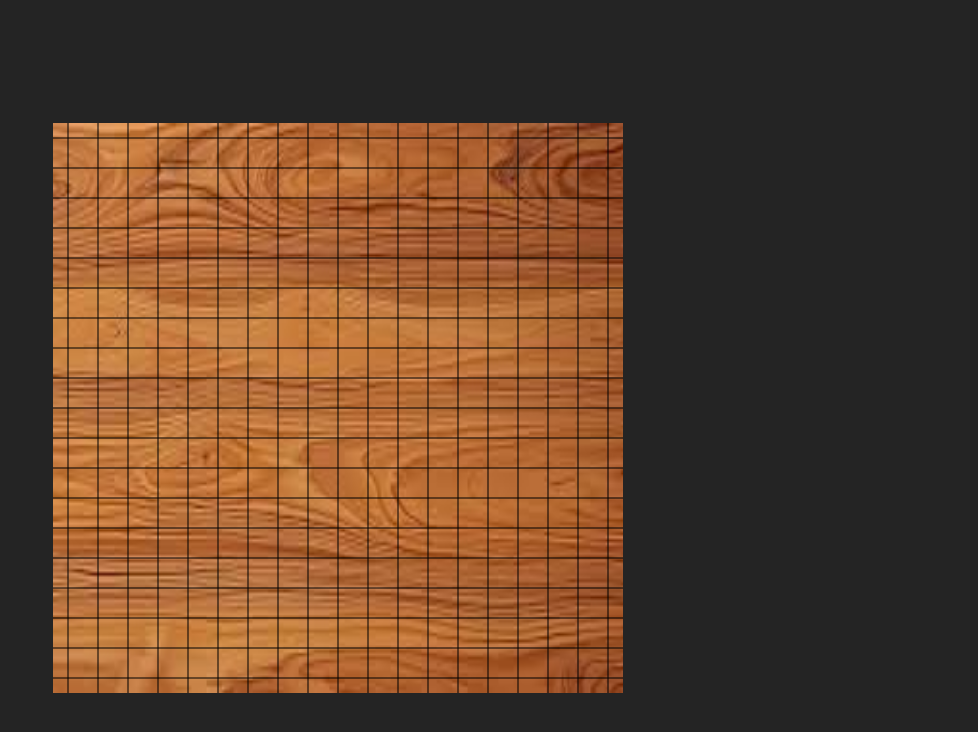
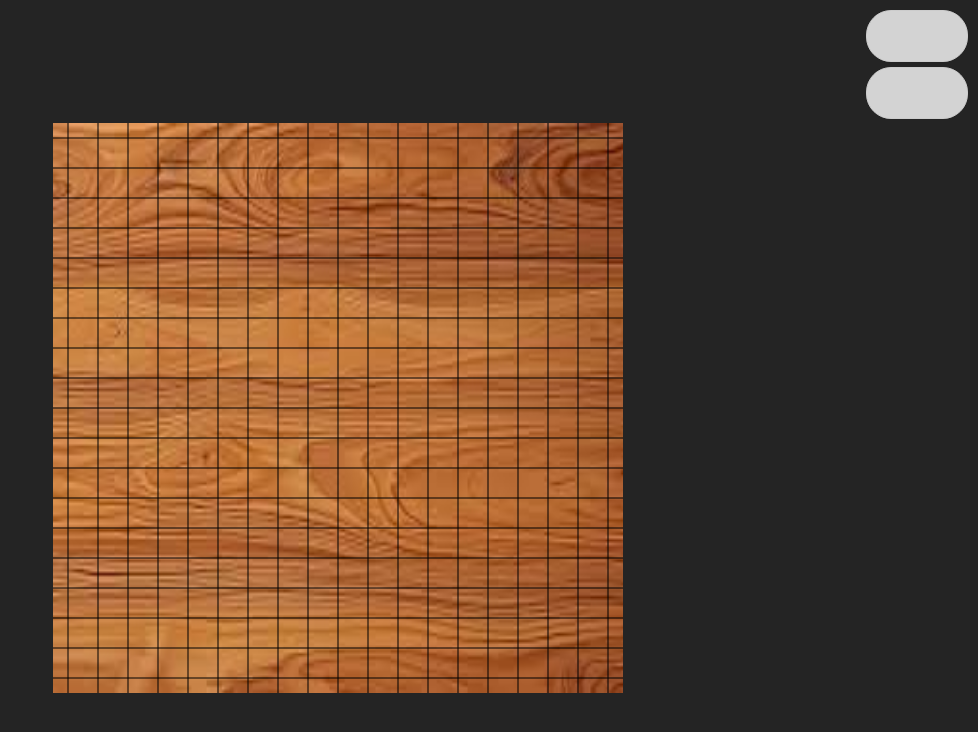
Before and after one commit to Joshieingold/GoWithFriends, a React (Vite) app: page / in a window 1280 px wide. Shown: the top 732 px of the page, without its empty margins (302-1280 px from the left). Built offline with nearby package versions, Linux system fonts and the light colour scheme.

Commit message:
added prisonner bowls.

```diff
--- a/src/Board/board.css
+++ b/src/Board/board.css
@@ -11,9 +11,57 @@
     left: 0;           /* Align to the left of the canvas */
     width: 570px;      /* Match canvas width */
     height: 570px;     /* Match canvas height */
-    z-index: 1;        /* Ensure it's above the canvas */
+    z-index: 0;        /* Ensure it's below the canvas */
 }
 
 .go-board-canvas {
-    z-index: 2;        /* Ensure it's below the image */
+    z-index: 1;        /* Ensure it's above the image */
 }
+
+.prisoners-container {
+    position: fixed; /* Fixed positioning so it doesn’t move */
+    top: 10px;
+    right: 10px;
+    display: flex;
+    flex-direction: column;
+    align-items: flex-end;
+    z-index: 2;
+}
+
+
+.prisoner-bowl {
+    width: 100px; /* Width of the bowl */
+    height: 50px; /* Height of the bowl */
+    background-color: rgba(255, 255, 255, 0.8); /* Semi-transparent background */
+    border: 1px solid #ccc; /* Light border for visibility */
+    border-radius: 25px; /* Rounded edges */
+    position: relative;
+    overflow: hidden; /* Keep stones inside the bowl */
+    margin-bottom: 5px; /* Space between bowl and count */
+}
+
+.bowl {
+    width: 100%;
+    height: 100%;
+    position: relative;
+}
+
+.stone {
+    width: 20px; /* Size of the stone */
+    height: 20px; /* Size of the stone */
+    border-radius: 50%; /* Circular shape */
+    position: absolute;
+}
+
+.stone.black {
+    background-color: black;
+}
+
+.stone.white {
+    background-color: white;
+}
+
+.count {
+    font-size: 16px; /* Font size for the count */
+    text-align: center;
+}
--- a/src/Board/board.jsx
+++ b/src/Board/board.jsx
@@ -1,6 +1,31 @@
 import { useEffect, useRef, useState } from "react";
 import goBoardImage from '../assets/boardImg.png';
 import "./Board.css";
+
+const PrisonerBowl = ({ color, count }) => {
+    // Create an array of stones based on the count
+    const stones = Array.from({ length: count }, (_, index) => index);
+
+    return (
+        <div className={`prisoner-bowl ${color}`}>
+            <div className="bowl">
+                {stones.map((stone) => (
+                    <div
+                        key={stone}
+                        className={`stone ${color}`}
+                        style={{
+                            position: 'absolute',
+                            left: `${(stone % 5) * 20}px`,  // Adjust spacing as needed
+                            top: `${Math.floor(stone / 5) * 20}px`, // Stack vertically
+                        }}
+                    />
+                ))}
+            </div>
+            <div className="count">{count}</div>
+        </div>
+    );
+};
+
 
 function Board() {
     const canvasRef = useRef(null);
@@ -17,17 +42,18 @@ function Board() {
         }
         return currentBoard;
     }
+
     // Draw the grids on the canvas
     useEffect(() => {
         const canvas = canvasRef.current;
         const context = canvas.getContext("2d");
-        const cellSize = 30; // Size of each cell
+        const cellSize = 30;
 
         // Clear canvas
         context.clearRect(0, 0, canvas.width, canvas.height);
 
-        // This is the invisable grid the stones are placed on
-        context.strokeStyle = "rgba(0, 0, 200, 0)"; // invisable
+        // Invisible grid
+        context.strokeStyle = "rgba(0, 0, 200, 0)";
         for (let i = 0; i <= 19; i++) {
             context.beginPath();
             context.moveTo(i * cellSize, 0);
@@ -40,11 +66,11 @@ function Board() {
             context.stroke();
         }
 
-        // The gameboard grid.
+        // Gameboard grid
         context.strokeStyle = "#000000";
         for (let i = 0; i <= 19; i++) {
             context.beginPath();
-            const offset = cellSize / 2; // This puts the grid in the center of the red grid.
+            const offset = cellSize / 2;
             context.moveTo(i * cellSize + offset, 0);
             context.lineTo(i * cellSize + offset, 570);
             context.stroke();
@@ -58,12 +84,12 @@ function Board() {
         // Draw stones
         boardList.forEach((row, rowIndex) => {
             row.forEach((cell, colIndex) => {
-                if (cell) { // If there's a stone, draw it
+                if (cell) {
                     const x = colIndex * cellSize + cellSize / 2;
                     const y = rowIndex * cellSize + cellSize / 2;
                     context.beginPath();
-                    context.arc(x, y, cellSize / 2.7, 0, Math.PI * 2); // Stone size
-                    context.fillStyle = cell; // Use the color from boardList
+                    context.arc(x, y, cellSize / 2.5, 0, Math.PI * 2);
+                    context.fillStyle = cell;
                     context.fill();
                     context.stroke();
                 }
@@ -73,25 +99,25 @@ function Board() {
 
     // Function to check liberties
     const checkLiberties = (row, col, color) => {
-        const liberties = new Set(); // Creates a list of the empty cords around stone
-        const visited = new Set(); // keeps track of places already visited.
+        const liberties = new Set();
+        const visited = new Set();
 
         const explore = (r, c) => {
-            if (r < 0 || r >= 19 || c < 0 || c >= 19 || visited.has(`${r},${c}`)) return; // checks if the placement is outside of game or visited. if so it returns.
-            visited.add(`${r},${c}`); // Else we add those cords to visited.
+            if (r < 0 || r >= 19 || c < 0 || c >= 19 || visited.has(`${r},${c}`)) return;
+            visited.add(`${r},${c}`);
 
             if (boardList[r][c] === null) {
                 liberties.add(`${r},${c}`);
             } else if (boardList[r][c] === color) {
-                explore(r - 1, c); // Up
-                explore(r + 1, c); // Down
-                explore(r, c - 1); // Left
-                explore(r, c + 1); // Right
+                explore(r - 1, c);
+                explore(r + 1, c);
+                explore(r, c - 1);
+                explore(r, c + 1);
             }
         };
 
         explore(row, col);
-        return liberties.size > 0 ? liberties : null; // Return liberties if they exist
+        return liberties.size > 0 ? liberties : null;
     };
 
     const checkAndCapture = (row, col, color) => {
@@ -103,10 +129,8 @@ function Board() {
             visited.add(`${r},${c}`);
 
             if (boardList[r][c] === opponentColor) {
-                // Check adjacent stones
                 if (checkLiberties(r, c, opponentColor) === null) {
-                    capturedStones.push([r, c]); // Capture this stone
-                    // Continue exploring
+                    capturedStones.push([r, c]);
                     checkLibertiesAndCapture(r - 1, c, visited);
                     checkLibertiesAndCapture(r + 1, c, visited);
                     checkLibertiesAndCapture(r, c - 1, visited);
@@ -115,24 +139,22 @@ function Board() {
             }
         };
 
-        // Start checking adjacent stones
         checkLibertiesAndCapture(row - 1, col, new Set());
         checkLibertiesAndCapture(row + 1, col, new Set());
         checkLibertiesAndCapture(row, col - 1, new Set());
         checkLibertiesAndCapture(row, col + 1, new Set());
 
-        // Remove captured stones from the board and update prisoners
         if (capturedStones.length > 0) {
             const newBoardList = [...boardList];
             capturedStones.forEach(([r, c]) => {
-                newBoardList[r][c] = null; // Remove stone
+                newBoardList[r][c] = null;
             });
 
             setPrisoners((prev) => ({ ...prev, [opponentColor]: prev[opponentColor] + capturedStones.length }));
-            setBoardList(newBoardList); // Update board with captured stones removed
+            setBoardList(newBoardList);
         }
     };
-    // Handle mouse clicks to place stones
+
     const handleClick = (event) => {
         const canvas = canvasRef.current;
         const rect = canvas.getBoundingClientRect();
@@ -145,19 +167,15 @@ function Board() {
 
         if (boardList[rowIndex][colIndex] === null) {
             const newBoardList = [...boardList];
-            newBoardList[rowIndex][colIndex] = currentColor; // Place the stone
+            newBoardList[rowIndex][colIndex] = currentColor;
 
-            // Check for captures around the new stone
             checkAndCapture(rowIndex, colIndex, currentColor);
-
-            // Check liberties for the newly placed stone
             const liberties = checkLiberties(rowIndex, colIndex, currentColor);
             if (liberties) {
                 setBoardList(newBoardList);
                 setCurrentColor(currentColor === "black" ? "white" : "black");
             } else {
-                // Invalid move: Revert placement
-                newBoardList[rowIndex][colIndex] = null;
+                newBoardList[rowIndex][colIndex] = null; // Revert placement
                 alert("Invalid move: This stone has no liberties and will die!");
             }
         }
@@ -167,12 +185,16 @@ function Board() {
         <div className="board-container">
             <canvas
                 ref={canvasRef}
-                width={570}  // Adjust width according to cellSize * 19
-                height={570} // Adjust height according to cellSize * 19
+                width={570}
+                height={570}
                 className="go-board-canvas"
-                onClick={handleClick} // Add click handler
+                onClick={handleClick}
             />
             <img src={goBoardImage} alt="Go Board" className="go-board-image" />
+            <div className="prisoners-container">
+                <PrisonerBowl color="black" count={prisoners.black} />
+                <PrisonerBowl color="white" count={prisoners.white} />
+            </div>
         </div>
     );
 }
```
